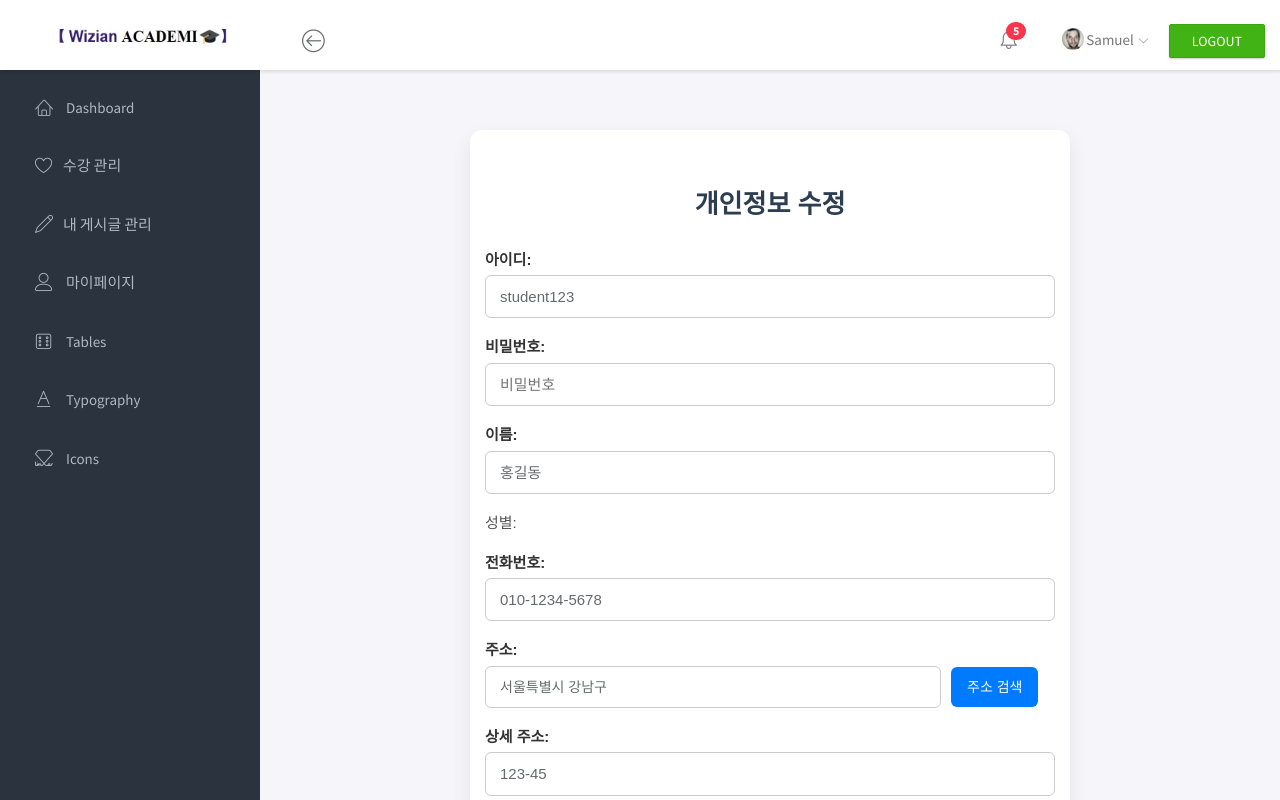
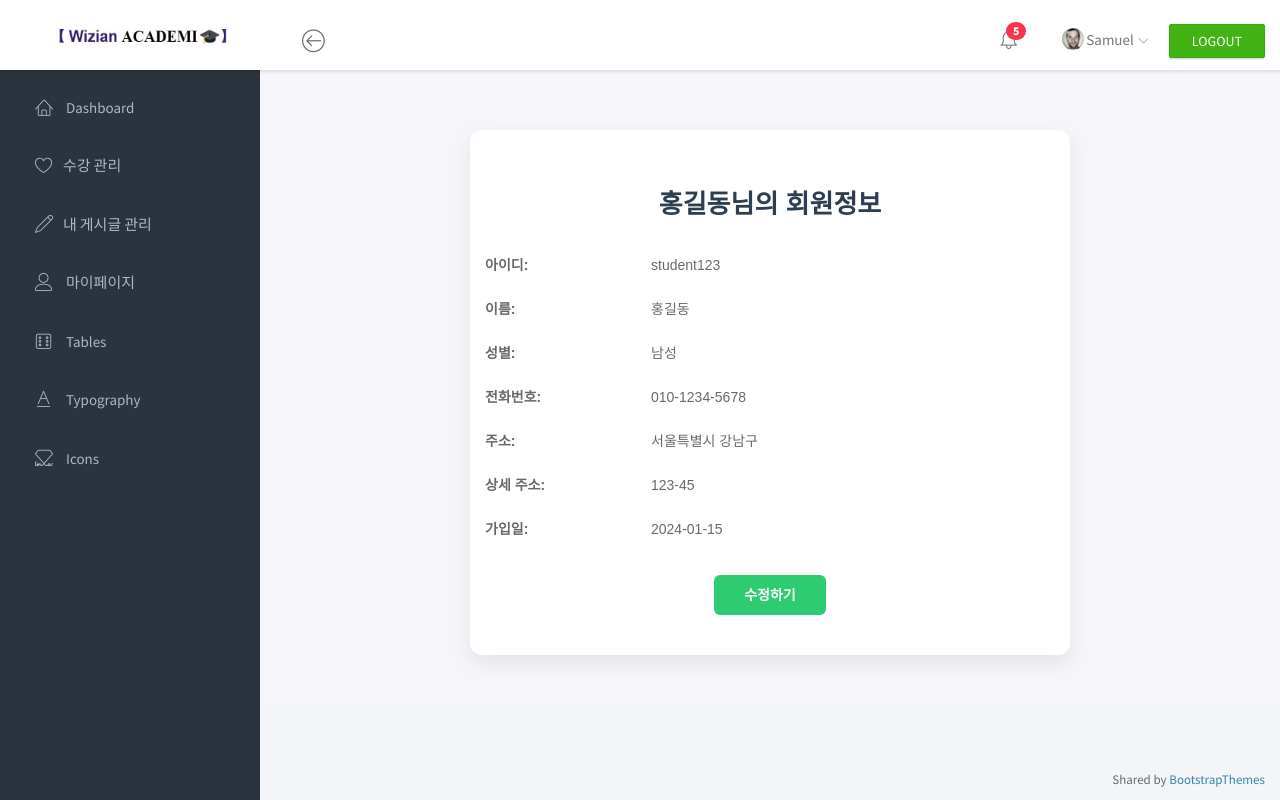
Before and after one commit to Leehyemee/AcademiProject3, a Next.js app in the folder wizian-next/: page /myinfo in a window 1280 px wide. Shown: the top 800 px of the page. Built offline with nearby package versions, Linux system fonts and the light colour scheme; some icons are missing.

Commit message:
myinfo 디자인 수정

```diff
--- a/wizian-next/src/app/(app)/myinfo.css
+++ b/wizian-next/src/app/(app)/myinfo.css
@@ -132,3 +132,54 @@ input {
 .search-address-btn:hover {
     background-color: #0056b3;
 }
+
+.gender-button-group {
+    display: flex;
+    gap: 1rem;
+}
+
+.gender-button {
+    padding: 0.5rem 1.5rem;
+    border: 1px solid #ccc;
+    border-radius: 8px;
+    background-color: white;
+    color: #333;
+    cursor: pointer;
+    transition: all 0.2s ease;
+}
+
+.gender-button.active-male {
+    background-color: #3b82f6; /* blue-500 */
+    color: white;
+    border-color: #3b82f6;
+}
+
+.gender-button.active-female {
+    background-color: #ec4899; /* pink-500 */
+    color: white;
+    border-color: #ec4899;
+}
+
+.gender-button:hover {
+    opacity: 0.9;
+}
+
+.info-grid {
+    display: grid;
+    grid-template-columns: 150px 1fr;
+    row-gap: 12px;
+    column-gap: 16px;
+    font-size: 14px;
+    margin-top: 20px;
+}
+
+.info-grid div {
+    padding: 6px 0;
+}
+
+.gender-inline {
+    display: flex;
+    align-items: center;
+    gap: 1rem;
+    margin-bottom: 1.25rem; /* 기존 spacing 유지용 */
+}
--- a/wizian-next/src/app/(app)/myinfo/page.js
+++ b/wizian-next/src/app/(app)/myinfo/page.js
@@ -1,7 +1,7 @@
 "use client";
 import React, { useState } from "react";
 import Swal from "sweetalert2";
-import "@/app/(app)/myinfo.css"
+import "@/app/(app)/myinfo.css";
 
 const PageMyInfo = () => {
     const defaultUserData = {
@@ -16,6 +16,7 @@ const PageMyInfo = () => {
     };
 
     const [userData, setUserData] = useState(defaultUserData);
+    const [isEditMode, setIsEditMode] = useState(false);
 
     const handleChange = (e) => {
         const { name, value } = e.target;
@@ -24,151 +25,117 @@ const PageMyInfo = () => {
 
     const handleSubmit = (e) => {
         e.preventDefault();
-
         Swal.fire({
-            title: '변경사항을 적용하시겠습니까?',
-            icon: 'warning',
+            title: "변경사항을 적용하시겠습니까?",
+            icon: "warning",
             showCancelButton: true,
-            confirmButtonText: '예',
-            cancelButtonText: '아니오',
+            confirmButtonText: "예",
+            cancelButtonText: "아니오",
             reverseButtons: true,
         }).then((result) => {
             if (result.isConfirmed) {
                 Swal.fire({
-                    title: '변경 완료되었습니다!',
-                    icon: 'success',
-                    confirmButtonText: '확인'
+                    title: "변경 완료되었습니다!",
+                    icon: "success",
+                    confirmButtonText: "확인",
                 });
+                setIsEditMode(false);
             }
         });
     };
 
     const handleCancel = () => {
         setUserData(defaultUserData);
+        setIsEditMode(false);
     };
+
+    if (!isEditMode) {
+        return (
+            <div className="container">
+                <h2 className="myinfo">홍길동님의 회원정보</h2>
+                <div className="info-grid">
+                    <div><strong>아이디:</strong></div><div>{userData.stdnt_id}</div>
+                    <div><strong>이름:</strong></div><div>{userData.stdnt_nm}</div>
+                    <div><strong>성별:</strong></div><div>{userData.gen_cd}</div>
+                    <div><strong>전화번호:</strong></div><div>{userData.phone}</div>
+                    <div><strong>주소:</strong></div><div>{userData.addr}</div>
+                    <div><strong>상세 주소:</strong></div><div>{userData.addr_dtl}</div>
+                    <div><strong>가입일:</strong></div><div>{userData.stdnt_regdate}</div>
+                </div>
+                <div className="flex justify-center mt-6">
+                    <button onClick={() => setIsEditMode(true)} className="btn-complate">
+                        수정하기
+                    </button>
+                </div>
+            </div>
+        );
+    }
 
     return (
         <div className="container mx-auto max-w-xl p-6 bg-white shadow rounded">
             <h2 className="text-2xl font-bold mb-6 text-center myinfo">개인정보 수정</h2>
             <form onSubmit={handleSubmit} className="space-y-4 text-sm">
-
-                {/* 아이디 */}
                 <div>
                     <label htmlFor="stdnt_id" className="font-semibold block mb-1">아이디:</label>
-                    <input
-                        id="stdnt_id"
-                        name="stdnt_id"
-                        className="w-full border px-3 py-2 rounded bg-gray-100"
-                        value={userData.stdnt_id}
-                        readOnly
-                    />
+                    <input id="stdnt_id" name="stdnt_id" className="w-full border px-3 py-2 rounded bg-gray-100" value={userData.stdnt_id} readOnly />
                 </div>
 
-                {/* 비밀번호 */}
                 <div>
                     <label htmlFor="pwd" className="font-semibold block mb-1">비밀번호:</label>
-                    <input
-                        id="pwd"
-                        type="pwd"
-                        name="pwd"
-                        className="w-full border px-3 py-2 rounded"
-                        placeholder="비밀번호"
-                        value={userData.pwd}
-                        onChange={handleChange}
-                    />
+                    <input id="pwd" type="password" name="pwd" className="w-full border px-3 py-2 rounded" placeholder="비밀번호" value={userData.pwd} onChange={handleChange} />
                 </div>
 
-                {/* 이름 */}
                 <div>
                     <label htmlFor="stdnt_nm" className="font-semibold block mb-1">이름:</label>
-                    <input
-                        id="stdnt_nm"
-                        name="stdnt_nm"
-                        className="w-full border px-3 py-2 rounded bg-gray-100"
-                        value={userData.stdnt_nm}
-                        readOnly
-                    />
+                    <input id="stdnt_nm" name="stdnt_nm" className="w-full border px-3 py-2 rounded bg-gray-100" value={userData.stdnt_nm} readOnly />
                 </div>
 
-                {/* 성별 */}
-                <div>
-                    <span className="font-semibold">성별:</span> {userData.gender}
-                </div>
-
-                {/* 전화번호 */}
-                <div>
-                    <label htmlFor="phone" className="font-semibold block mb-1">전화번호:</label>
-                    <input
-                        id="phone"
-                        name="phone"
-                        className="w-full border px-3 py-2 rounded"
-                        placeholder="전화번호"
-                        value={userData.phone}
-                        onChange={handleChange}
-                    />
-                </div>
-
-                {/* 주소 */}
-                <div>
-                    <label htmlFor="addr" className="font-semibold block mb-1">주소:</label>
-                    <div className="address-row">
-                        <input
-                            id="addr"
-                            name="addr"
-                            className="address-input"
-                            placeholder="주소"
-                            value={userData.addr}
-                            onChange={handleChange}
-                        />
+                <div className="gender-inline">
+                    <label className="font-semibold mr-4">성별:</label>
+                    <div className="gender-button-group">
                         <button
                             type="button"
-                            className="search-address-btn"
-                            onClick={() => alert('주소 검색 api 넣을 예정~!')}
+                            className={`gender-button ${userData.gen_cd === '남성' ? 'active-male' : ''}`}
+                            disabled
                         >
-                            주소 검색
+                            남자
+                        </button>
+                        <button
+                            type="button"
+                            className={`gender-button ${userData.gen_cd === '여성' ? 'active-female' : ''}`}
+                            disabled
+                        >
+                            여자
                         </button>
                     </div>
                 </div>
 
-                {/* 상세주소 */}
+                <div>
+                    <label htmlFor="phone" className="font-semibold block mb-1">전화번호:</label>
+                    <input id="phone" name="phone" className="w-full border px-3 py-2 rounded" placeholder="전화번호" value={userData.phone} onChange={handleChange} />
+                </div>
+
+                <div>
+                    <label htmlFor="addr" className="font-semibold block mb-1">주소:</label>
+                    <div className="address-row">
+                        <input id="addr" name="addr" className="address-input" placeholder="주소" value={userData.addr} onChange={handleChange} />
+                        <button type="button" className="search-address-btn" onClick={() => alert('주소 검색 API 예정')}>주소 검색</button>
+                    </div>
+                </div>
+
                 <div>
                     <label htmlFor="addr_dtl" className="font-semibold block mb-1">상세 주소:</label>
-                    <input
-                        id="addr_dtl"
-                        name="addr_dtl"
-                        className="w-full border px-3 py-2 rounded"
-                        placeholder="상세 주소"
-                        value={userData.addr_dtl}
-                        onChange={handleChange}
-                    />
+                    <input id="addr_dtl" name="addr_dtl" className="w-full border px-3 py-2 rounded" placeholder="상세 주소" value={userData.addr_dtl} onChange={handleChange} />
                 </div>
 
-                {/* 가입일 */}
                 <div>
                     <label htmlFor="stdnt_regdate" className="font-semibold block mb-1">가입일:</label>
-                    <input
-                        id="stdnt_regdate"
-                        name="stdnt_regdate"
-                        className="w-full border px-3 py-2 rounded bg-gray-100"
-                        value={userData.stdnt_regdate}
-                        readOnly
-                    />
+                    <input id="stdnt_regdate" name="stdnt_regdate" className="w-full border px-3 py-2 rounded bg-gray-100" value={userData.stdnt_regdate} readOnly />
                 </div>
 
                 <div className="flex justify-between mt-6">
-                    <button
-                        type="submit"
-                        className="btn-complate"
-                    >
-                        수정 완료
-                    </button>
-                    <button
-                        type="button"
-                        onClick={handleCancel}
-                        className="btn-cansle"
-                    >
-                        취소
-                    </button>
+                    <button type="submit" className="btn-complate">수정 완료</button>
+                    <button type="button" onClick={handleCancel} className="btn-cansle">취소</button>
                 </div>
             </form>
         </div>
```
